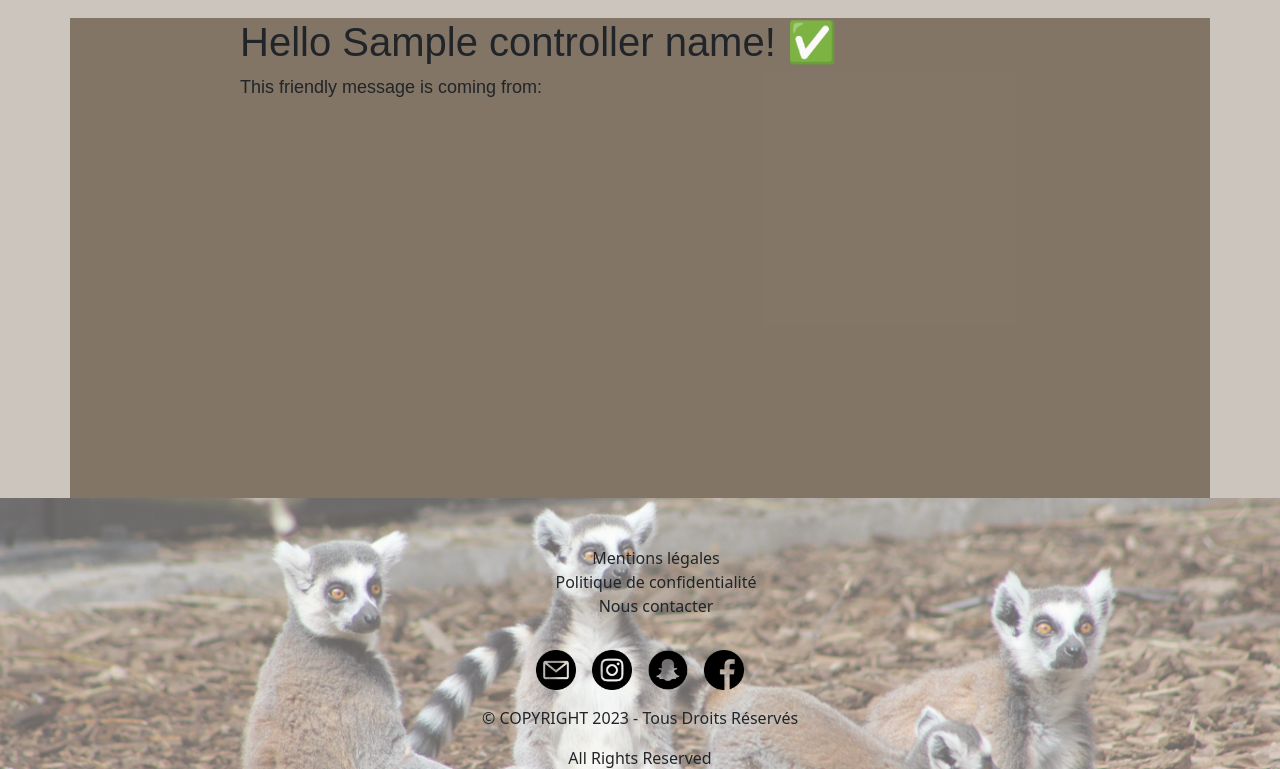
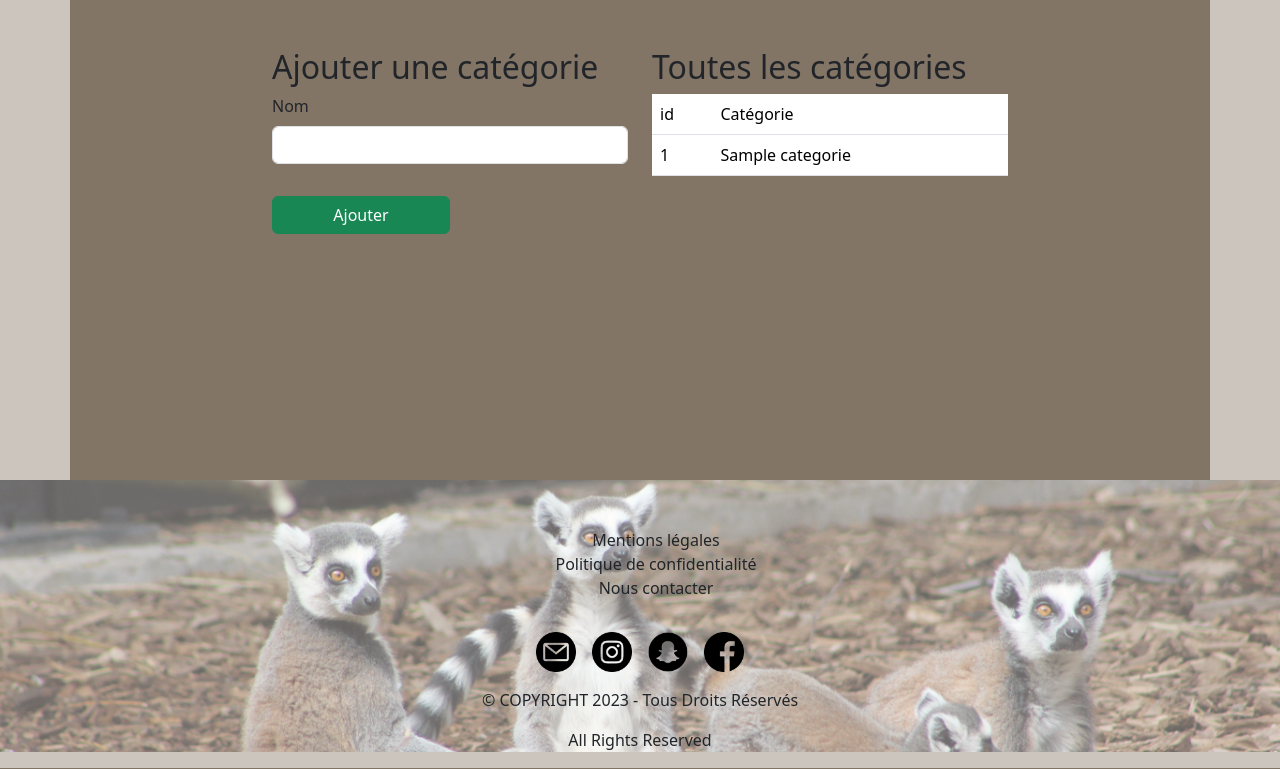
Before and after one commit to DyAnah01/madavente, a Symfony app: template templates/categorie/index.html.twig in a window 1280 px wide. Shown: the part 184-953 px from the top of the page. Run offline with Twig, Linux system fonts and the light colour scheme; the template is opened without the code that fills it: most values are stand-ins (such as "Sample title", 1, 10 or a date in 2020); form fields are guessed from the names that the template uses; some libraries are stand-ins or nearby versions.

Commit message:
add and show categorie is done

```diff
--- a/templates/categorie/index.html.twig
+++ b/templates/categorie/index.html.twig
@@ -3,16 +3,43 @@
 {% block title %}Hello CategorieController!{% endblock %}
 
 {% block body %}
-<style>
-    .example-wrapper { margin: 1em auto; max-width: 800px; width: 95%; font: 18px/1.5 sans-serif; }
-    .example-wrapper code { background: #F5F5F5; padding: 2px 6px; }
-</style>
 
-<div class="example-wrapper">
-    <h1>Hello {{ controller_name }}! ✅</h1>
+<div class="row justify-content-center pt-5">
+<div class="col-md-4">
+    <h2>Ajouter une catégorie</h2>
+    {{ form_start(formCat) }}
+        {{ form_row(formCat.nom) }}
+    <input type="submit" class="btn btn-success mt-3 col-md-6" value="Ajouter">
 
-    This friendly message is coming from:
+    {{ form_end(formCat) }}
+</div>
+<div class="col-md-4">
+    <h2>Toutes les catégories</h2>
+    {% if categorie %}
+    <table class="table">
+        <thead>
+          <tr>
+            <th scope="col">id</th>
+            <th scope="col">Catégorie</th>
+          </tr>
+        </thead>
+        <tbody>
+            {% for item in categorie %}
+          <tr>
+            <th scope="row">{{ item.id }}</th>
+            <td>{{ item.nom }}</td>
+          </tr>
+            {% endfor %}
+
+        </tbody>
+      </table>
+      {% else %}
+      <p class="text-danger">Aucune Catégorie</p>
+      {% endif %}
+</div>
+
 </div>
 
 
+
 {% endblock %}
```
Also changed, not shown: src/Controller/CategorieController.php (+21 -2 lines).
